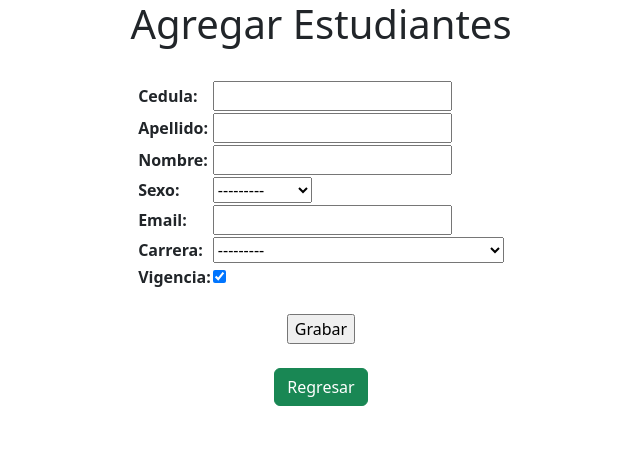
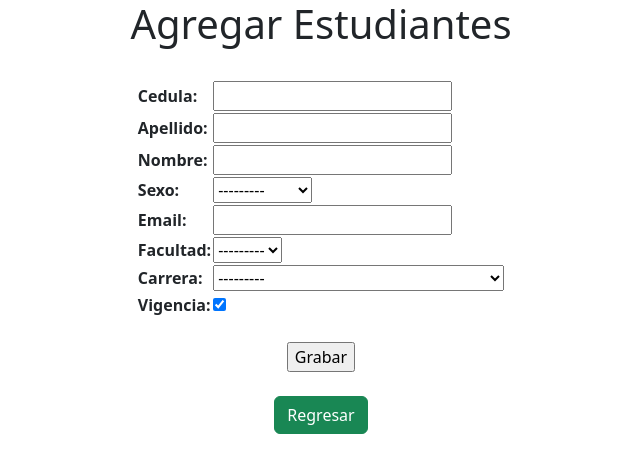
Before and after one commit to RominaOnate/FuncionamientoAPI, a Django app: page /agregar_estudiante/ in a window 1280 px wide. Shown: the top 473 px of the page, without its empty margins (319-959 px from the left). Run offline with Django 4.2, Linux system fonts and the light colour scheme; data comes from the database, SQL or seed files in the repository; data that the repository does not hold is empty.

Commit message:
RegistroDeEstudiantes

```diff
--- a/reu/estudiantes/admin.py
+++ b/reu/estudiantes/admin.py
@@ -1,7 +1,8 @@
 from django.contrib import admin
-from estudiantes.models import Carrera, Estudiante, Matricula
+from estudiantes.models import Carrera, Estudiante, Matricula, Facultad
 # Register your models here.
 
 admin.site.register(Carrera)
 admin.site.register(Estudiante)
 admin.site.register(Matricula)
+admin.site.register(Facultad)
--- a/reu/estudiantes/forms.py
+++ b/reu/estudiantes/forms.py
@@ -4,7 +4,7 @@ from estudiantes.models import Estudiante
 class EstudianteFormulario(ModelForm):
     class Meta:
         model = Estudiante
-        fields = ('cedula', 'apellido', 'nombre', 'sexo', 'email', 'carrera', 'vigencia')
+        fields = ('cedula', 'apellido', 'nombre', 'sexo', 'email','facultad', 'carrera', 'vigencia')
         widgets = {
             'email': EmailInput(attrs={'type': 'email'})
         }
--- a/reu/estudiantes/models.py
+++ b/reu/estudiantes/models.py
@@ -9,6 +9,11 @@ class Carrera(models.Model):
     def __str__(self):
         return self.nombre_carrera
 
+class Facultad(models.Model):
+    nombre_facultad = models.CharField(max_length=50, null=True)
+
+    def __str__(self):
+        return self.nombre_facultad
 
 class Estudiante(models.Model):
     sexos = [
@@ -20,6 +25,7 @@ class Estudiante(models.Model):
     nombre = models.CharField(max_length=50)
     sexo = models.CharField(max_length=1, choices=sexos, null=True)
     email= models.CharField(max_length=50)
+    facultad = models.ForeignKey(Facultad, on_delete=models.CASCADE, null=True)
     carrera = models.ForeignKey(Carrera, on_delete=models.CASCADE)
     vigencia = models.BooleanField(default=True)
 
--- a/reu/estudiantes/templates/ver_estudiante.html
+++ b/reu/estudiantes/templates/ver_estudiante.html
@@ -21,6 +21,7 @@
         <th class="table-warning">Nombre</th>
         <th class="table-warning">sexo</th>
         <th class="table-warning">Email</th>
+        <th class="table-warning">Facultad</th>
         <th class="table-warning">Carrera</th>
         <th class="table-warning">Vigencia</th>
 
@@ -33,6 +34,7 @@
             <td class="table-warning">{{estudiante.nombre | upper}}</td>
             <td class="table-warning">{% if estudiante.sexo == 'F' %} Femenino {% endif %} {% if estudiante.sexo == 'M' %}Masculino {% endif %}</td>
             <td class="table-warning">{{estudiante.email}} </td>
+           <td class="table-warning">{{estudiante.facultad}} </td>
             <td class="table-warning">{{estudiante.carrera}} </td>
             <td class="table-warning">{{estudiante.vigencia}}</td>
        </tr>
--- a/reu/estudiantes/views.py
+++ b/reu/estudiantes/views.py
@@ -66,8 +66,9 @@ def generar_reporte(request):
     ws['D3'] = 'NOMBRE'
     ws['E3'] = 'SEXO '
     ws['F3'] = 'EMAIL '
-   # ws['G3'] = 'CARRERA '
-    ws['H3'] = 'VIGENCIA '
+    ws['G3'] = 'FACULTAD '
+    ws['H3'] = 'CARRERA '
+    ws['I3'] = 'VIGENCIA '
     cont = 4
     # Recorremos el conjunto de estudinates y vamos escribiendo cada uno de los datos en las celdas
     for estudiante in estudiantes:
@@ -76,8 +77,9 @@ def generar_reporte(request):
         ws.cell(row=cont, column=4).value = estudiante.nombre
         ws.cell(row=cont, column=5).value = estudiante.sexo
         ws.cell(row=cont, column=6).value = estudiante.email
-       # ws.cell(row=cont, column=7).value = estudiante.carrera
-        ws.cell(row=cont, column=8).value = estudiante.vigencia
+        ws.cell(row=cont, column=7).value = estudiante.facultad.nombre_facultad if estudiante.facultad else ""
+        ws.cell(row=cont, column=8).value = estudiante.carrera.nombre_carrera
+        ws.cell(row=cont, column=9).value = estudiante.vigencia
 
         cont = cont + 1
     # Establecemos el nombre del archivo
--- a/reu/webapp/templates/estudiantes.html
+++ b/reu/webapp/templates/estudiantes.html
@@ -27,6 +27,7 @@
         <th class="table-warning">Nombre</th>
         <th class="table-warning">sexo</th>
         <th class="table-warning">Email</th>
+        <th class="table-warning">Facultad</th>
         <th class="table-warning">Carrera</th>
         <th class="table-warning">Vigencia</th>
         <th class="table-info"></th>
@@ -43,6 +44,7 @@
                 <td class="table-warning">{{estudiante.nombre | upper}}</td>
                 <td class="table-warning">{% if estudiante.sexo == 'F' %} Femenino {% endif %} {% if estudiante.sexo == 'M' %}Masculino {% endif %}</td>
                 <td class="table-warning">{{estudiante.email}} </td>
+                <td class="table-warning">{{estudiante.facultad}} </td>
                 <td class="table-warning">{{estudiante.carrera}} </td>
                 <td class="table-warning">{{estudiante.vigencia}}</td>
                 <td class="table-info"><a class="btn btn-info" href="ver_estudiante/{{estudiante.id}}">Ver Estudiante </a></td>
```
Also changed, not shown: reu/estudiantes/migrations/0002_facultad_estudiante_facultad.py (added).
